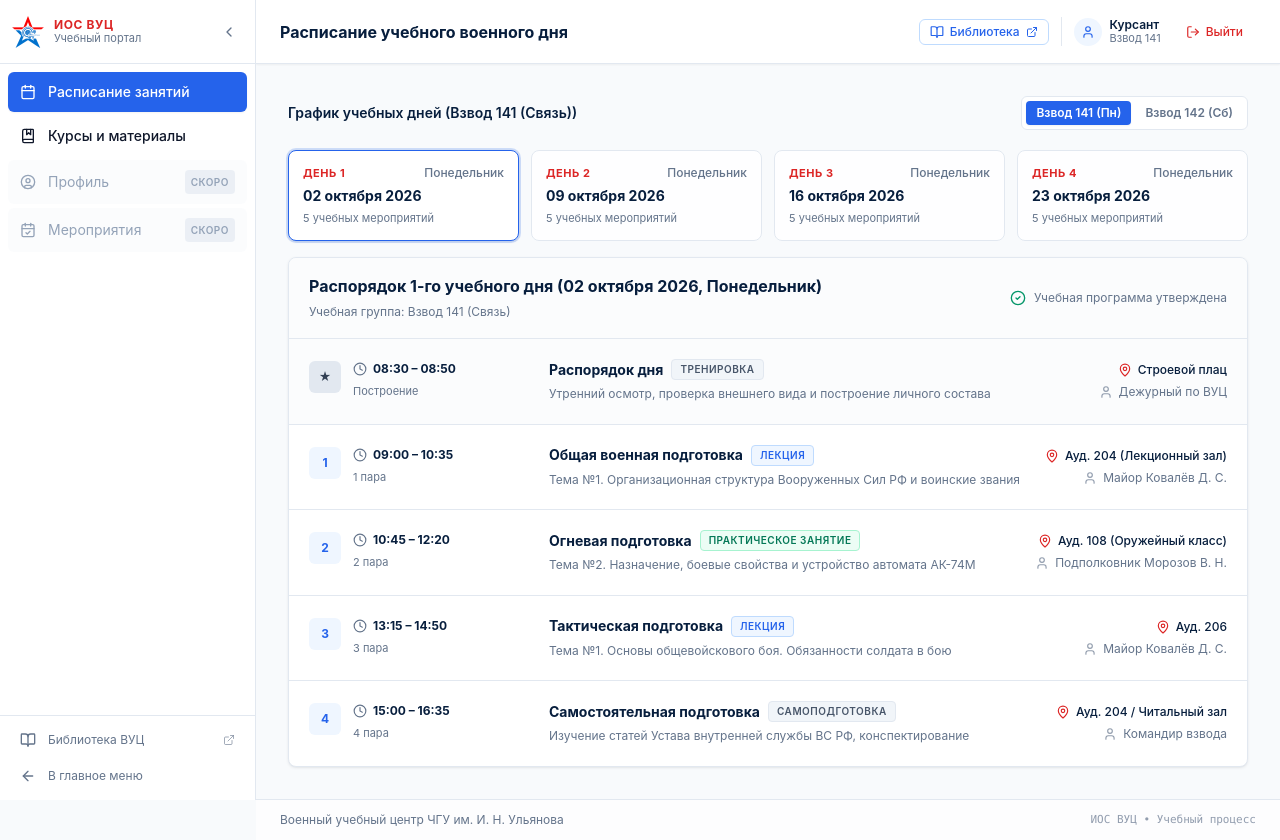
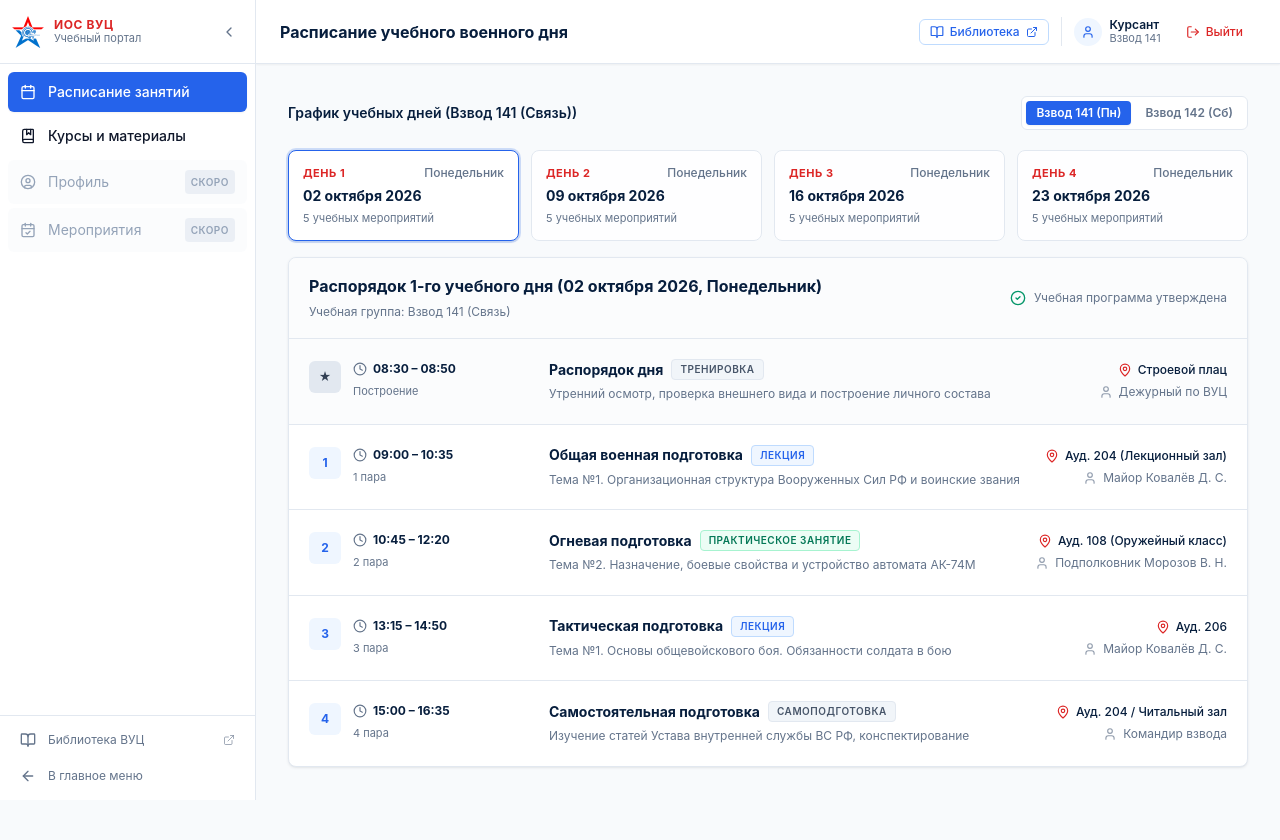
Before and after one commit to goliluxa/vuc-EOS, a React (Vite) app: page /cadet/lms in a window 1280 px wide. After the commit the page ends 800 px from the top, so only its background shows below. Built offline with nearby package versions, Linux system fonts and the light colour scheme; no server answers.

Commit message:
fix(lms): remove bottom footer bar from cadet workspace

```diff
--- a/src/pages/cadet/lms/CadetLmsPage.tsx
+++ b/src/pages/cadet/lms/CadetLmsPage.tsx
@@ -95,15 +95,6 @@ export const CadetLmsPage: React.FC = () => {
           )}
           {activeSection === 'courses' && <CadetCoursesSection />}
         </main>
-
-        <footer className="border-t border-surface-border bg-white/70 py-3 text-center text-xs text-content-secondary">
-          <div className="max-w-7xl mx-auto px-4 sm:px-6 flex flex-col sm:flex-row items-center justify-between gap-2">
-            <span>Военный учебный центр ЧГУ им. И. Н. Ульянова</span>
-            <span className="text-[11px] font-mono text-content-secondary/70">
-              ИОС ВУЦ • Учебный процесс
-            </span>
-          </div>
-        </footer>
       </div>
     </div>
   );
```
